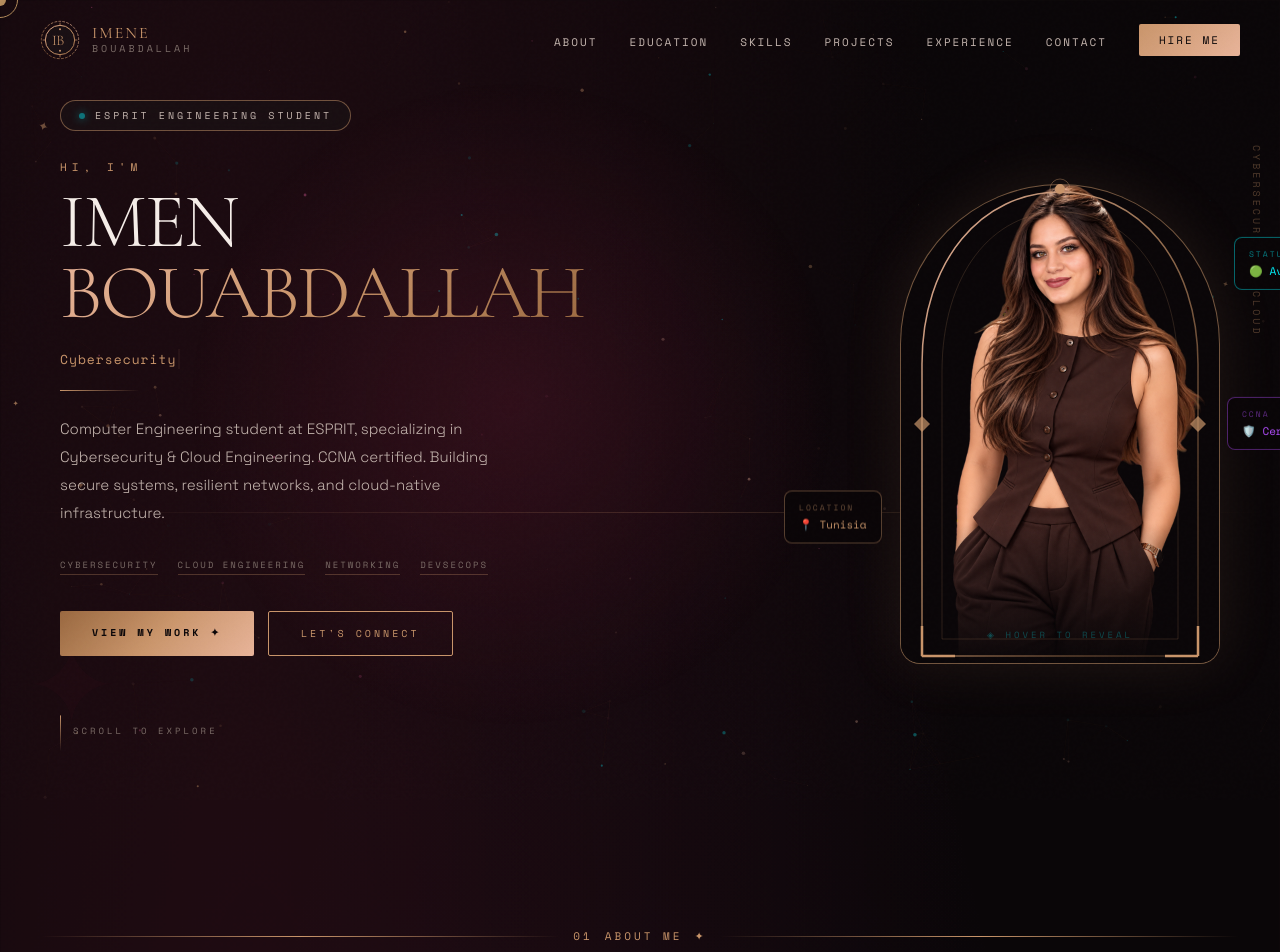
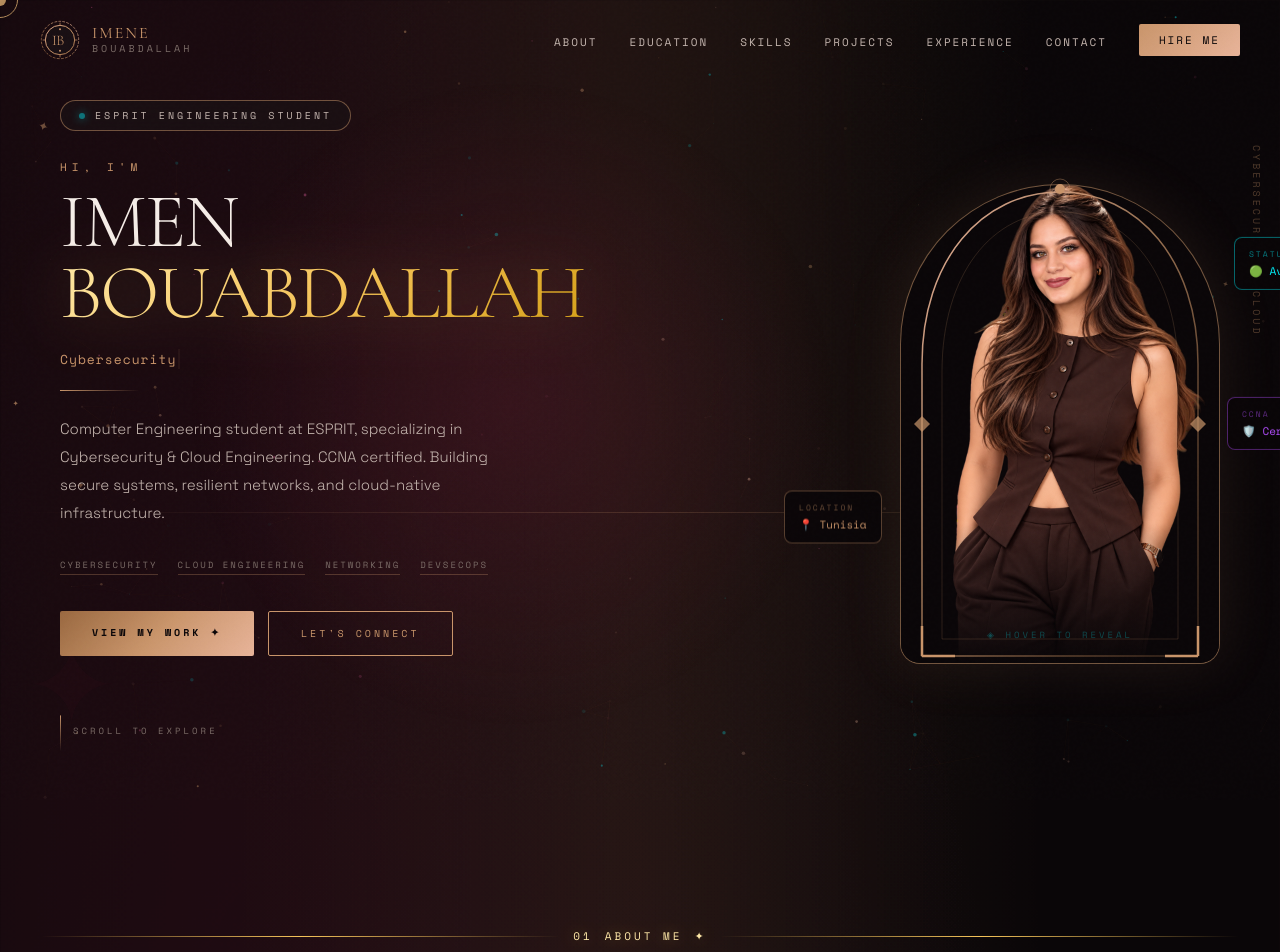
Before and after one commit to Imenebou3a/imene-portfolio, a React (Vite) app: page / in a window 1280 px wide. Shown: the top 952 px of the page. Built offline with nearby package versions, Linux system fonts and the light colour scheme.

Commit message:
style: add striking gold accents
Add gold tokens + gold gradient; gold-glowing section dividers across every section, a warm gold ambient background glow, gold scrollbar and selection, and a gold-gradient glowing hero name. Preserves the existing rose-gold/burgundy/futuristic identity.

```diff
--- a/src/components/Hero.jsx
+++ b/src/components/Hero.jsx
@@ -290,7 +290,7 @@ export default function Hero() {
               style={{ fontFamily: 'Cormorant Garamond, serif', fontSize: 'clamp(48px, 6vw, 96px)', fontWeight: 300, lineHeight: 0.92, color: 'var(--white)', marginBottom: '20px', letterSpacing: '-2px' }}>
               <GlitchText text="IMEN" />
               <br />
-              <span style={{ background: 'linear-gradient(135deg, #e8b49a 0%, #c9956a 50%, #9a6840 100%)', WebkitBackgroundClip: 'text', WebkitTextFillColor: 'transparent', backgroundClip: 'text' }}>
+              <span style={{ background: 'linear-gradient(135deg, #ffe9a8 0%, #f5c45a 50%, #d4a017 100%)', WebkitBackgroundClip: 'text', WebkitTextFillColor: 'transparent', backgroundClip: 'text', filter: 'drop-shadow(0 0 34px rgba(245, 196, 90, 0.45))' }}>
                 BOUABDALLAH
               </span>
             </motion.h1>
--- a/src/index.css
+++ b/src/index.css
@@ -20,6 +20,10 @@
   --gradient-rose: linear-gradient(135deg, #c9956a, #e8b49a, #9a6840);
   --gradient-cyber: linear-gradient(135deg, #ff6eb4, #b44fff, #00f5ff);
   --gradient-dark: linear-gradient(180deg, #0a0608 0%, #110d0f 100%);
+  --gold: #f5c45a;
+  --gold-light: #ffe9a8;
+  --gold-deep: #d4a017;
+  --gradient-gold: linear-gradient(135deg, #ffe9a8 0%, #f5c45a 50%, #d4a017 100%);
 }
 
 * {
@@ -74,13 +78,13 @@ body {
   background: var(--bg-primary);
 }
 ::-webkit-scrollbar-thumb {
-  background: var(--rose-gold-dark);
+  background: linear-gradient(180deg, var(--gold-light), var(--gold), var(--gold-deep));
   border-radius: 2px;
 }
 
 /* Selection */
 ::selection {
-  background: rgba(201, 149, 106, 0.3);
+  background: rgba(245, 196, 90, 0.3);
   color: var(--white);
 }
 
@@ -144,11 +148,12 @@ body {
   display: flex;
   align-items: center;
   gap: 12px;
-  color: var(--rose-gold);
+  color: var(--gold-light);
   font-family: 'Space Mono', monospace;
   font-size: 11px;
   letter-spacing: 3px;
   text-transform: uppercase;
+  text-shadow: 0 0 16px rgba(245, 196, 90, 0.45);
 }
 
 .deco-line::before,
@@ -156,7 +161,7 @@ body {
   content: '';
   flex: 1;
   height: 1px;
-  background: linear-gradient(90deg, transparent, var(--rose-gold), transparent);
+  background: linear-gradient(90deg, transparent, var(--gold), transparent);
 }
 
 /* Section layout */
@@ -181,6 +186,7 @@ body::before {
   background:
     radial-gradient(ellipse at 20% 20%, rgba(92, 26, 46, 0.3) 0%, transparent 50%),
     radial-gradient(ellipse at 80% 80%, rgba(201, 149, 106, 0.1) 0%, transparent 50%),
+    radial-gradient(ellipse at 50% 12%, rgba(245, 196, 90, 0.08) 0%, transparent 45%),
     radial-gradient(ellipse at 50% 50%, rgba(180, 79, 255, 0.05) 0%, transparent 70%),
     var(--bg-primary);
 }
```
